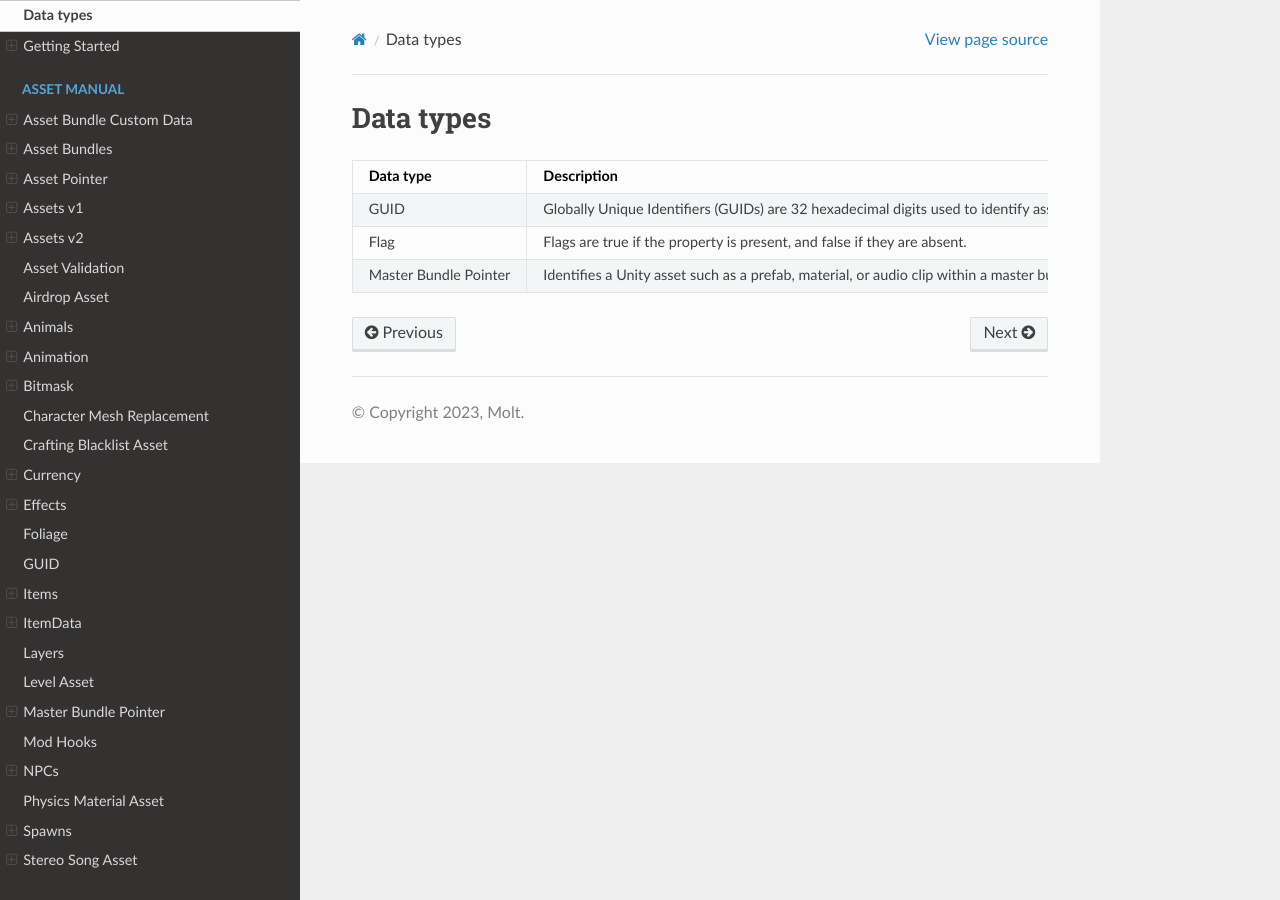
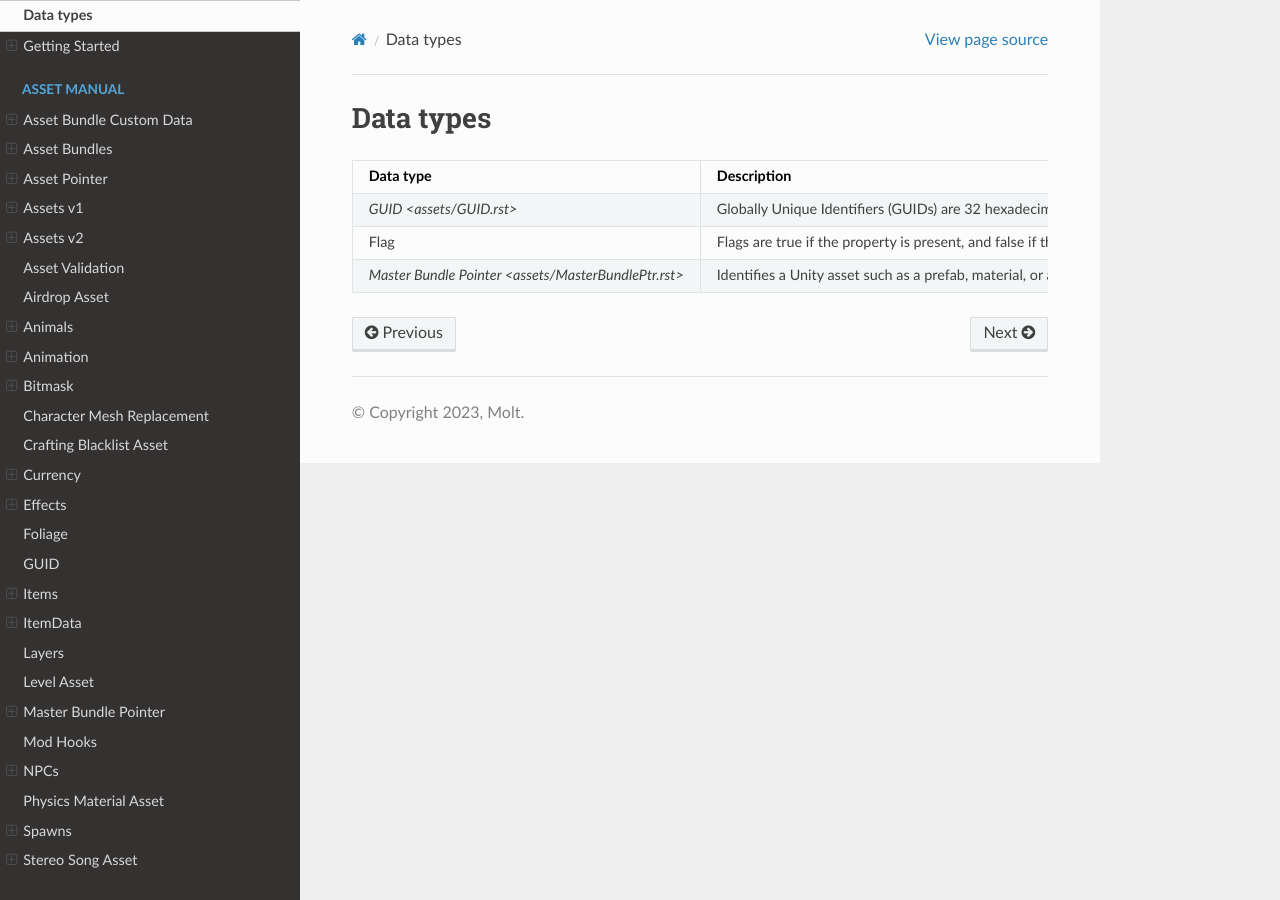
Before and after one commit to MoltonMontro/TestDocs, a Sphinx documentation site: the page built from docs/source/data-types.rst, in a window 1280 px wide. Built offline with Sphinx 7.4.7 and the Read the Docs theme 2.0.0, drawn with Linux system fonts in a browser that asks for light colours; some of the changed lines change nothing that is shown.

Commit message:
Update data-types.rst

```diff
--- a/docs/source/data-types.rst
+++ b/docs/source/data-types.rst
@@ -7,9 +7,9 @@
 
    * - Data type
      - Description
-   * - GUID
+   * - `GUID <assets/GUID.rst>`
      - Globally Unique Identifiers (GUIDs) are 32 hexadecimal digits used to identify assets. They are preferable to file names because the files can be moved without redirectors.
    * - Flag
      - Flags are true if the property is present, and false if they are absent.
-   * - Master Bundle Pointer
+   * - `Master Bundle Pointer <assets/MasterBundlePtr.rst>`
      - Identifies a Unity asset such as a prefab, material, or audio clip within a master bundle.
```
